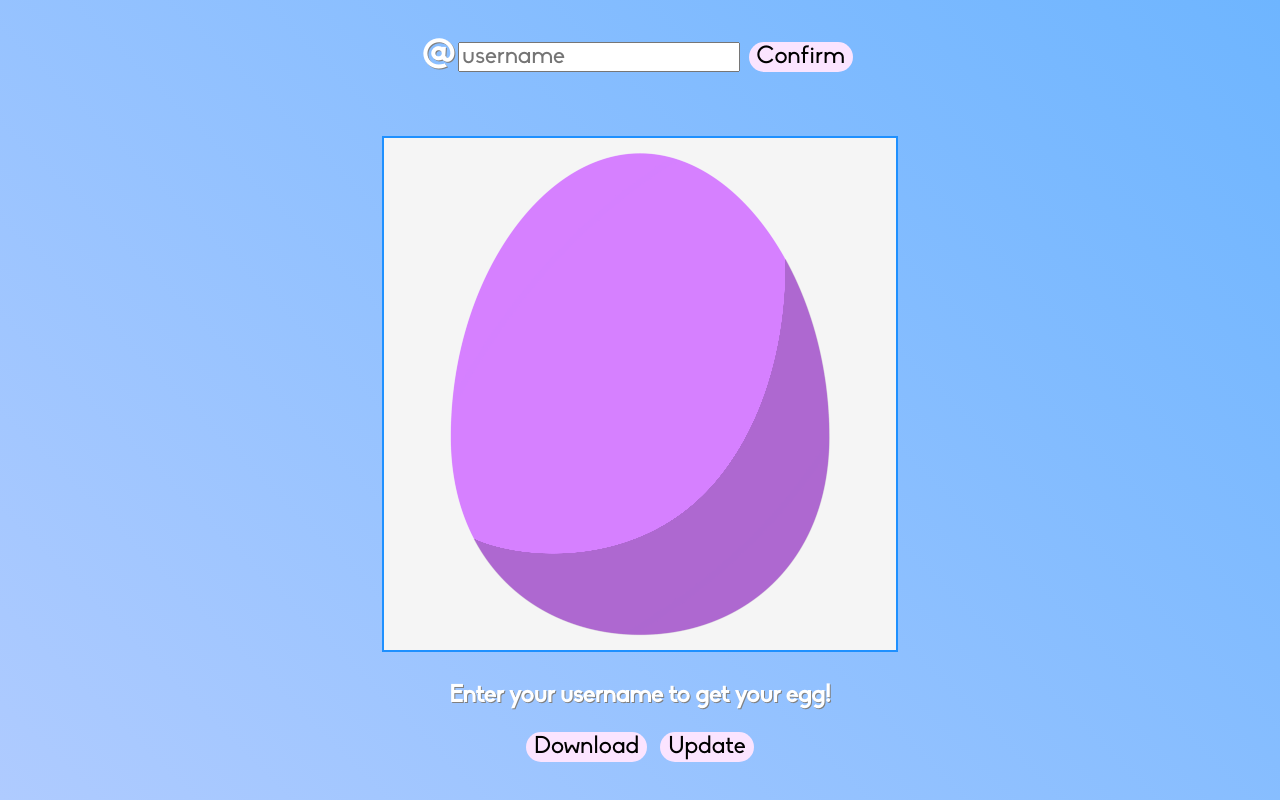
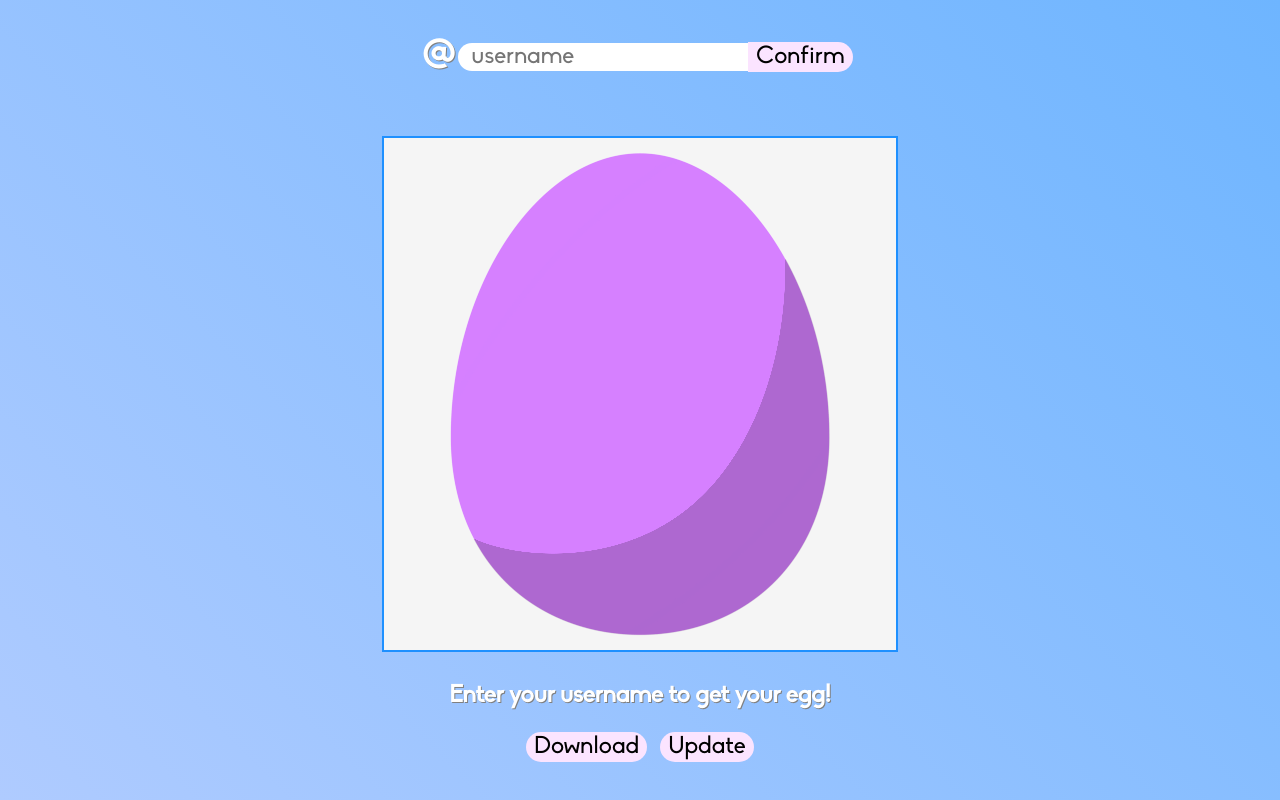
Before and after one commit to AtriusX/Eggmoji, a plain HTML site: page index.html in a window 1280 px wide. Drawn offline with Linux system fonts and the light colour scheme.

Commit message:
Improve username bar style

```diff
--- a/index.html
+++ b/index.html
@@ -13,8 +13,10 @@
   <body onload="process()">
     <div class="input" align="center">
       <span class="at">@</span>
-      <input type="text" id="name" placeholder="username" />
-      <input type="button" value="Confirm" id="confirm" onclick="process()" />
+      <!-- This prevents a space from being created between these elements. -->
+      <input type="text" id="name" placeholder="username" /><input
+        type="button" value="Confirm" id="confirm" onclick="process()"
+      />
     </div>
     <div class="container" align="center">
       <canvas id="egg" height="512" width="512">
--- a/style.css
+++ b/style.css
@@ -39,10 +39,11 @@ body {
 
 #name {
   font-size: 1.5rem;
+  border: 1px solid transparent;
+  border-top-left-radius: 100px;
+  border-bottom-left-radius: 100px;
+  padding-left: 0.5em;
 }
-
-/* #confirm
-{ } */
 
 input[type="button"] {
   background-color: #fbe4ff;
@@ -63,6 +64,12 @@ input[type="button"]::-moz-focus-inner {
 
 input[type="button"]:focus {
     outline: none;
+}
+
+#confirm {
+  margin-left: 0;
+  border-top-left-radius: 0;
+  border-bottom-left-radius: 0;
 }
 
 .container {
```
